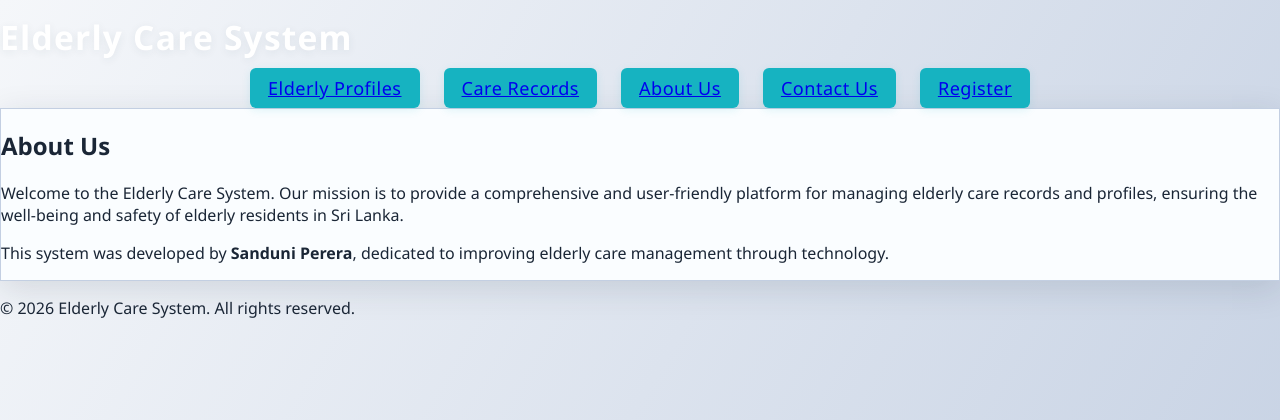
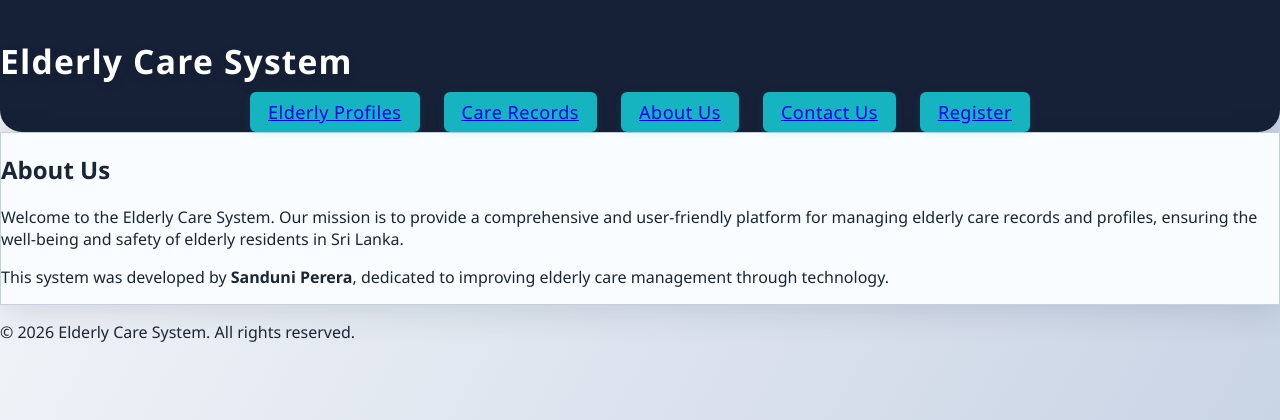
Before and after one commit to Yashini-Hettiarachchi/elderly-system, a PHP site: page /about.html in a window 1280 px wide. Shown: the top 420 px of the page. Run offline with PHP 8.4, Linux system fonts and the light colour scheme.

Commit message:
modify files

```diff
--- a/style.css
+++ b/style.css
@@ -82,25 +82,24 @@ body {
     min-height: 100vh;
     color: #1a2636;
 }
-{
+header {
 
-    background: #1a2636;
+    background: #162036;
     color: #fff;
-    padding: 18px 0 0 0;
-    box-shadow: 0 2px 16px rgba(26,38,54,0.10);
-    border-bottom-left-radius: 18px;
-    border-bottom-right-radius: 18px;
-    min-height: 70px;
-    min-height: 64px;
+    padding: 24px 0 0 0;
+    box-shadow: 0 4px 24px rgba(26,38,54,0.13);
+    border-bottom-left-radius: 22px;
+    border-bottom-right-radius: 22px;
+    min-height: 80px;
 }
 
 
 header h1 {
-    margin: 0 0 8px 0;
-    font-size: 2.1rem;
-    letter-spacing: 1.2px;
-    font-weight: 700;
-    text-shadow: 0 2px 8px rgba(44,62,80,0.08);
+    margin: 0 0 10px 0;
+    font-size: 2.3rem;
+    letter-spacing: 1.5px;
+    font-weight: 800;
+    text-shadow: 0 3px 12px rgba(26,38,54,0.13);
 }
 
 
@@ -361,3 +360,4 @@ nav ul li a:hover, nav ul li a.active {
         height: auto;
     }
 }
+}}
```
